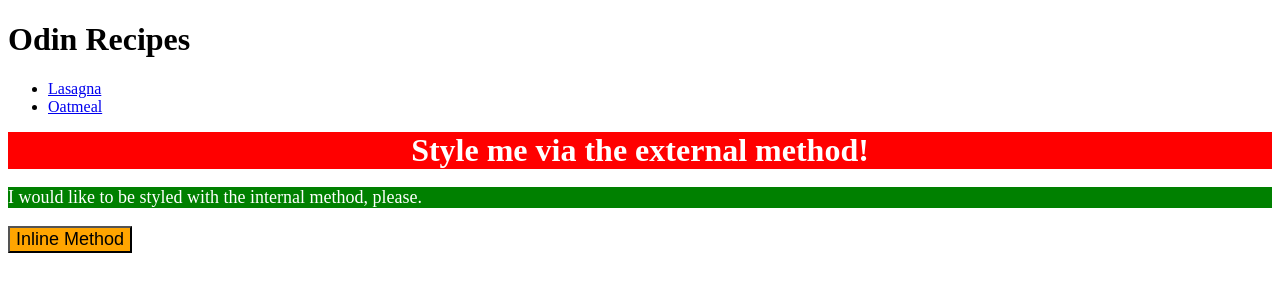
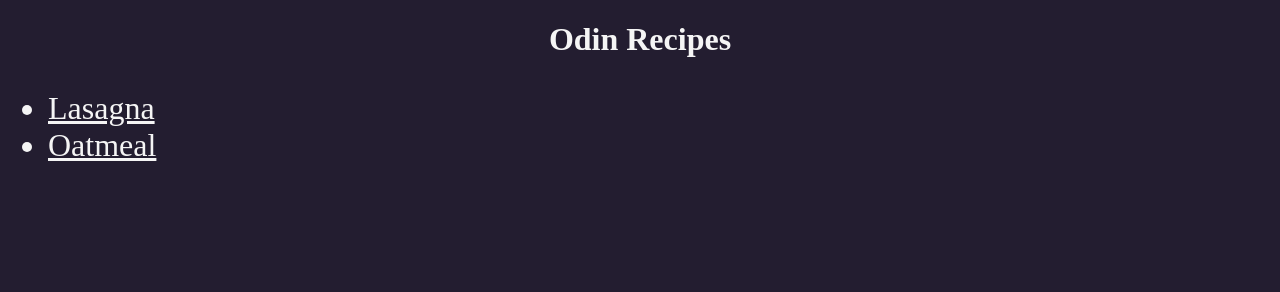
Before and after one commit to capncrockett/odin-recipes, a plain HTML site: page index.html in a window 1280 px wide. Drawn offline with Linux system fonts and the light colour scheme.

Commit message:
Remove inline css from index.html. Add intial props to styles.css.

```diff
--- a/index.html
+++ b/index.html
@@ -5,13 +5,6 @@
     <title>Recipes</title>
     <meta charset="UTF-8">
     <link rel="stylesheet" href="styles.css">
-    <style>
-        p {
-            background-color: green;
-            color: white;
-            font-size: 18px;
-        }
-    </style>
 </head>
 
 <body>
@@ -24,9 +17,6 @@
             <a href="./recipes/oatmeal.html">Oatmeal</a>
         </li>
     </ul>
-    <div class=big-red>Style me via the external method!</div>
-    <p>I would like to be styled with the internal method, please.</p>
-    <button style="background-color: orange; font-size: 18px;">Inline Method</button>
 </body>
 
 </html>
--- a/styles.css
+++ b/styles.css
@@ -1,7 +1,10 @@
-div {
-    background-color: red;
-    color: white;
+* {
+    background-color: rgb(35, 29, 48);
+    color: whitesmoke;
     font-size: 32px;
     text-align: center;
-    font-weight: bold;
 }
+
+ul, li {
+    text-align: left;
+}
```
